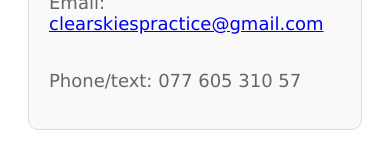
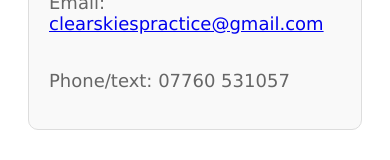
Before and after one commit to MikeForde/cstestvuejs, a Vue app: page /contact in a window 390 px wide. Shown: the part 790-950 px from the top of the page. Built offline with nearby package versions, Linux system fonts and the light colour scheme.

Commit message:
Phone format tweak

```diff
--- a/src/components/ContactPage.vue
+++ b/src/components/ContactPage.vue
@@ -12,7 +12,7 @@
         <p>Please contact me for my availability and to book therapy sessions*. Text and email are my preferred methods of contact as I may be in a session if you call. I will then arrange a 15-minute, free introductory phone call, so that we can get a sense of each other and see if we are a good fit.</p>
         <p><i>* I offer free counselling but ask my clients to contribute £12 per 1-hour session towards room hire.</i></p>
         <p>Email: <a href="mailto:clearskiespractice@gmail.com">clearskiespractice@gmail.com</a></p>
-        <p>Phone/text: 077 605 310 57</p>
+        <p>Phone/text: 07760 531057</p>
       </div>
     </section>
 
```
